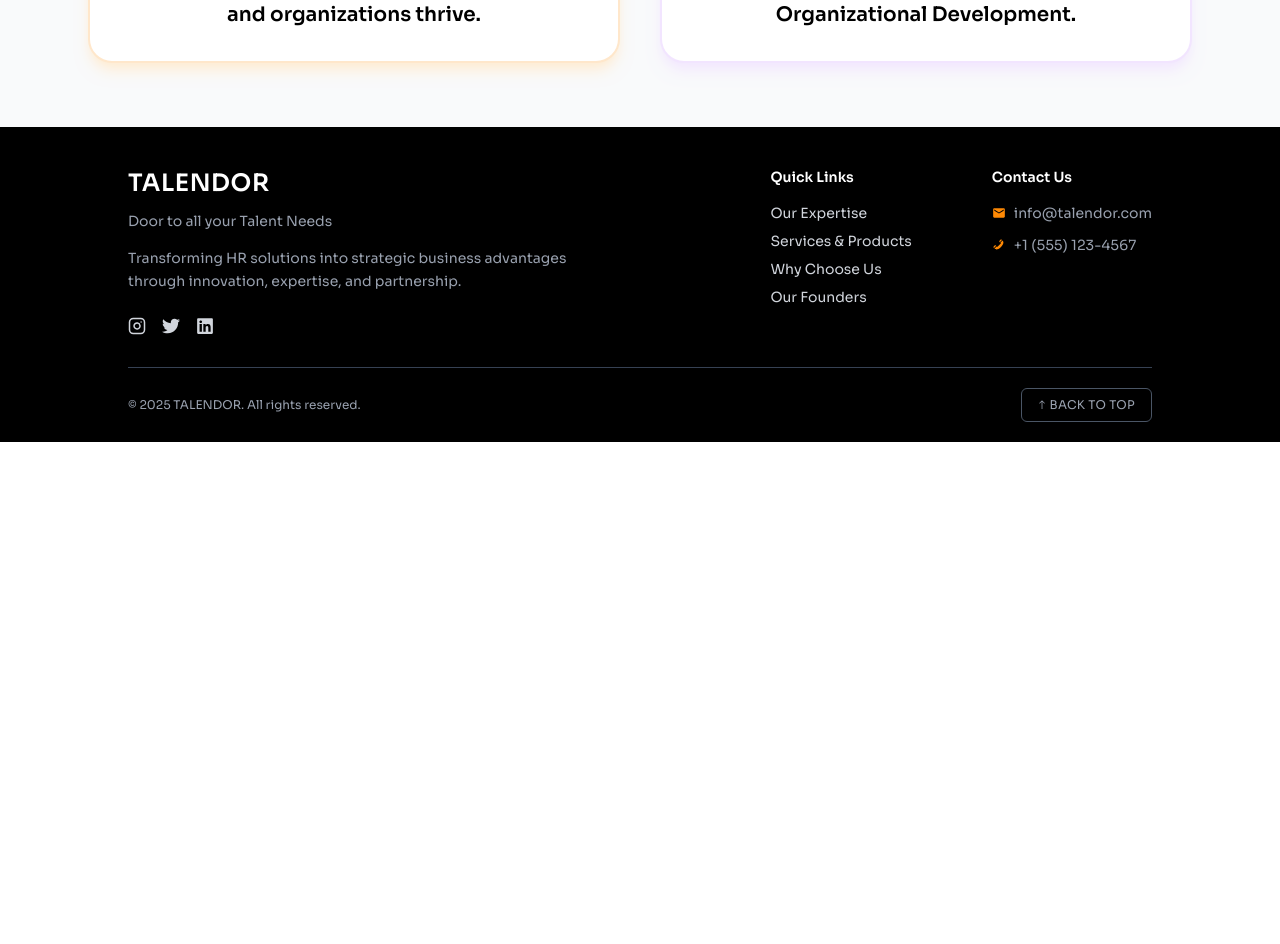
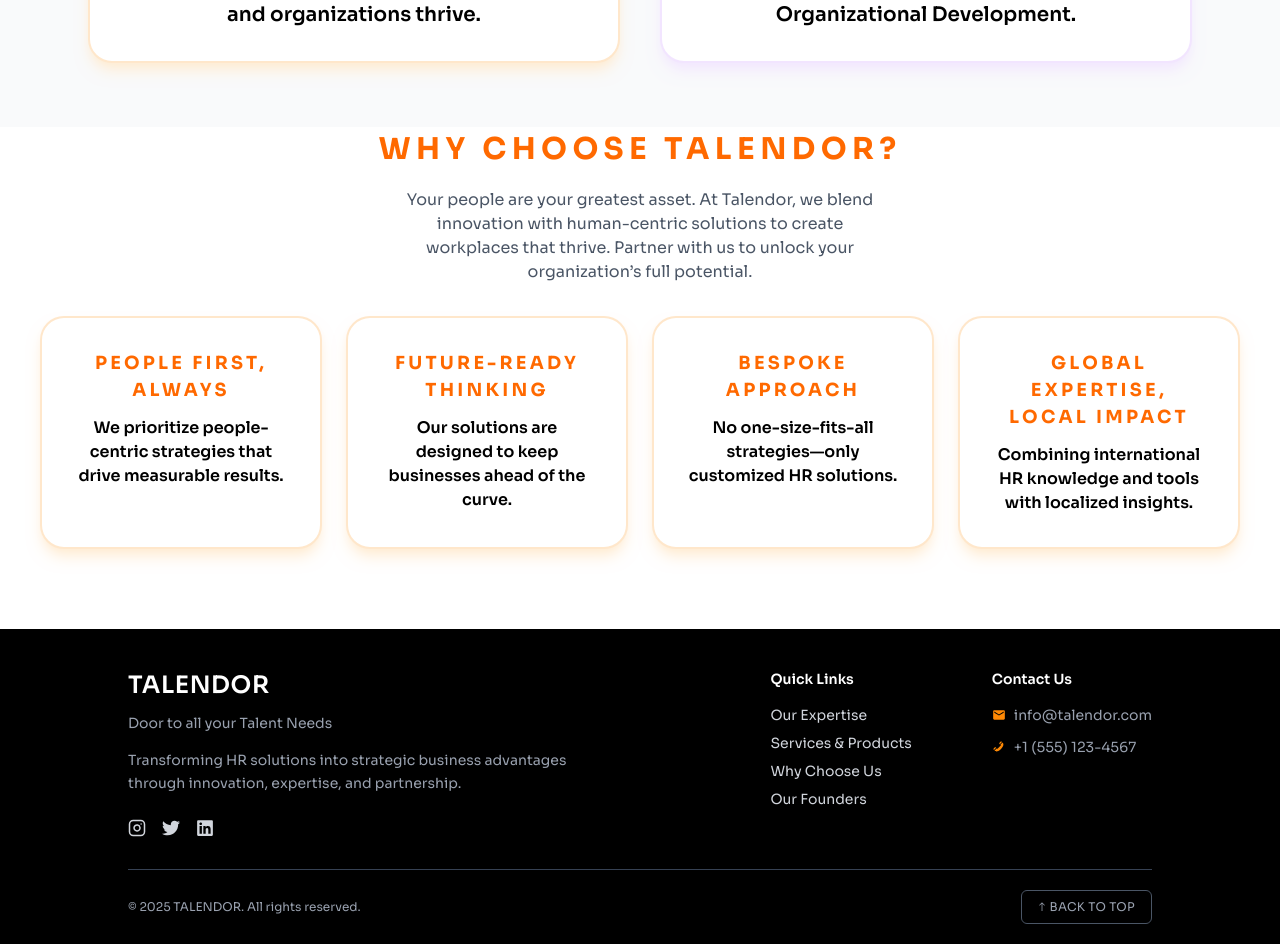
Before and after one commit to shwetavishwakarma00/Talendor, a Next.js app: page /aboutus in a window 1280 px wide. Shown: the part 766-1710 px from the top of the page. Before the commit the page ends 1208 px from the top, so only its background shows below. Built offline with nearby package versions, Linux system fonts and the light colour scheme.

Commit message:
why choose us done

```diff
--- a/src/app/aboutus/page.js
+++ b/src/app/aboutus/page.js
@@ -1,6 +1,26 @@
 "use client";
+import { motion } from "framer-motion";
 
 export default function AboutTalendor() {
+ const values = [
+  {
+    title: "People First, Always",
+    description: "We prioritize people-centric strategies that drive measurable results."
+  },
+  {
+    title: "Future-Ready Thinking",
+    description: "Our solutions are designed to keep businesses ahead of the curve."
+  },
+  {
+    title: "Bespoke Approach",
+    description: "No one-size-fits-all strategies—only customized HR solutions."
+  },
+  {
+    title: "Global Expertise, Local Impact",
+    description: "Combining international HR knowledge and tools with localized insights."
+  }
+];
+
   return (
     <main className="min-h-screen bg-white text-black">
       {/* HERO SECTION */}
@@ -128,6 +148,30 @@ export default function AboutTalendor() {
           </div>
         </div>
       </section>
+      <section>
+         <div>
+           <h2 className="text-[20px] md:text-[30px] font-bold uppercase tracking-[0.18em] text-orange-500 text-center">WHY CHOOSE TALENDOR?</h2>
+         </div>
+         <div className="flex justify-center">
+           <p className=" text-center mt-4  text-gray-600 sm:text-base md:w-[500px] w-[300px] ">Your people are your greatest asset. At Talendor, we
+                blend innovation with human-centric solutions to create
+                workplaces that thrive. Partner with us to unlock your
+                organization’s full potential.
+           </p>
+         </div>
+         <div className="mt-8 grid grid-cols-1 sm:grid-cols-2 lg:grid-cols-4 gap-6 px-5 md:px-10">
+             {
+               values.map((item )=>(
+                 < motion.div
+                  whileHover={{scale : 1.1 }}
+                 className="rounded-3xl border-2 border-orange-200/60 bg-white p-6 sm:p-8 shadow-lg shadow-orange-100 text-center md:mb-20 mb-5 ">
+                  <h3 className="text-[16px] sm:text-[18px] font-bold uppercase tracking-[0.18em] text-orange-500">{item.title} </h3>
+                  <p className="mt-3 text-[16px]  font-semibold text-black">{item.description}</p>
+                </motion.div>
+              ))
+             }
+         </div>
+      </section>
     </main>
   );
 }
--- a/src/app/globals.css
+++ b/src/app/globals.css
@@ -41,3 +41,7 @@ body {
 /* Fonts */
 .font-heading { font-family: var(--font-sora); }
 .font-para { font-family: var(--font-manrope); }
+
+html, body {
+  overflow-x: hidden;
+}
--- a/src/components/Founders.jsx
+++ b/src/components/Founders.jsx
@@ -16,14 +16,21 @@ const Founders = () => {
     return () => clearInterval(timer);
   }, []);
 
-  const variants = {
-    enter: { opacity: 0, x: 100 },
-    center: { opacity: 1, x: 0 },
-    exit: { opacity: 0, x: -100 },
-  };
+ const variants = {
+  enter: {
+    opacity: 0,
+    x: typeof window !== "undefined" && window.innerWidth < 768 ? 40 : 100,
+  },
+  center: { opacity: 1, x: 0 },
+  exit: {
+    opacity: 0,
+    x: typeof window !== "undefined" && window.innerWidth < 768 ? -40 : -100,
+  },
+};
+
 
   return (
-    <section className="px-4 md:px-10 py-10 md:py-20 bg-gradient-to-b from-gray-300 to-white overflow-hidden">
+    <section className="px-4 md:px-10 py-10 md:py-20 bg-gradient-to-b from-gray-300 to-white overflow-x-hidden">
   <div className="relative w-full flex justify-center overflow-hidden">
 
     <AnimatePresence mode="wait">
@@ -40,7 +47,7 @@ const Founders = () => {
         <div className="flex flex-col md:flex-row bg-white rounded-xl shadow-lg overflow-hidden w-full max-w-4xl">
 
           {/* Image */}
-          <div className="w-full md:w-1/3 md:h-30 md:h-full ">
+          <div className="w-full md:w-1/3 h-80 md:h-auto ">
             <img
               src={founders.founders[index].image}
               alt={founders.founders[index].name}
--- a/temp_backup/[slug]/page.js
+++ /dev/null
@@ -1,124 +0,0 @@
-'use client'
-import React from 'react'
-import data from '@/data/founders.json'
-import { useParams } from 'next/navigation'
-
-const FounderPage = () => {
-  const { slug } = useParams()
-  const founder = data.founders.find((f) => f.slug === slug)
-
-  if (!founder) {
-    return (
-      <section className="min-h-screen bg-gradient-to-br from-slate-50 to-blue-50 py-20">
-        <div className="max-w-4xl mx-auto px-6 text-center">
-          <h1 className="text-4xl font-bold text-gray-900 mb-4">Founder Not Found</h1>
-          <p className="text-xl text-gray-600">Please check the URL or select from our founders list.</p>
-        </div>
-      </section>
-    )
-  }
-
-  return (
-    <section className="min-h-screen bg-gradient-to-br from-slate-50 via-white to-blue-50">
-      <div className="max-w-6xl mx-auto px-6 py-20">
-        {/* Hero Section */}
-        <div className="text-center mb-20">
-          <div className="inline-block w-32 h-32 md:w-40 md:h-40 bg-gradient-to-r from-blue-500 to-purple-600 rounded-full shadow-2xl mb-8 overflow-hidden ring-4 ring-white/50">
-            <img
-              src={founder.image}
-              alt={founder.name}
-              className="w-full h-full object-cover"
-            />
-          </div>
-          <h1 className="text-4xl md:text-5xl font-bold bg-gradient-to-r from-gray-900 to-gray-700 bg-clip-text text-transparent mb-4">
-            {founder.name}
-          </h1>
-          <p className="text-xl md:text-2xl text-gray-700 font-semibold mb-6">
-            {founder.title}
-          </p>
-          <div className="flex flex-wrap justify-center gap-4 text-sm md:text-base text-gray-600 max-w-2xl mx-auto">
-            {founder.description.map((desc, index) => (
-              <p key={index} className="bg-white/70 backdrop-blur-sm px-6 py-3 rounded-2xl shadow-lg border border-white/50">
-                {desc}
-              </p>
-            ))}
-          </div>
-        </div>
-
-        <div className="grid md:grid-cols-2 gap-12 items-start">
-          {/* Experience Summary */}
-          <div className="space-y-8">
-            <div className="bg-white/80 backdrop-blur-sm rounded-3xl p-8 shadow-xl border border-white/50 sticky top-8">
-              <h2 className="text-3xl font-bold text-gray-900 mb-6 flex items-center gap-3">
-                <div className="w-3 h-3 bg-gradient-to-r from-blue-500 to-purple-500 rounded-full" />
-                Professional Journey
-              </h2>
-              <div className="space-y-4">
-                {founder.experienceSummary.map((item, index) => (
-                  <div key={index} className="group flex items-start gap-4 p-4 hover:bg-blue-50 rounded-2xl transition-all duration-300 hover:scale-[1.02] hover:shadow-md">
-                    <div className="w-2 h-2 bg-blue-500 rounded-full mt-2 flex-shrink-0 opacity-0 group-hover:opacity-100 transition-all duration-300" />
-                    <p className="text-gray-700 leading-relaxed">{item}</p>
-                  </div>
-                ))}
-              </div>
-            </div>
-          </div>
-
-          {/* Continuous Learning */}
-          <div className="space-y-8">
-            <div className="bg-gradient-to-br from-emerald-500/10 to-blue-500/10 backdrop-blur-sm rounded-3xl p-8 shadow-xl border border-emerald-200/50">
-              <h2 className="text-3xl font-bold text-gray-900 mb-6 flex items-center gap-3">
-                <div className="w-3 h-3 bg-gradient-to-r from-emerald-500 to-teal-500 rounded-full" />
-                Continuous Learning
-              </h2>
-              <div className="grid grid-cols-1 md:grid-cols-2 gap-4">
-                {founder.continuousLearning.map((item, index) => (
-                  <div key={index} className="group bg-white/60 backdrop-blur-sm p-5 rounded-2xl border border-white/50 hover:bg-white hover:shadow-lg transition-all duration-300 hover:-translate-y-1">
-                    <p className="font-semibold text-gray-800 group-hover:text-emerald-700">{item}</p>
-                  </div>
-                ))}
-              </div>
-            </div>
-
-            {/* Contact */}
-            <div className="bg-gradient-to-r from-purple-500/10 to-pink-500/10 backdrop-blur-sm rounded-3xl p-8 shadow-xl border border-purple-200/50">
-              <h3 className="text-2xl font-bold text-gray-900 mb-6">Get In Touch</h3>
-              <div className="space-y-4">
-                <a
-                  href={`tel:${founder.contact.mobile}`}
-                  className="group flex items-center gap-3 p-5 bg-white/80 backdrop-blur-sm rounded-2xl border border-white/50 hover:bg-white hover:shadow-lg transition-all duration-300 hover:-translate-y-1"
-                >
-                  <div className="w-12 h-12 bg-gradient-to-r from-green-500 to-emerald-600 rounded-2xl flex items-center justify-center shadow-lg group-hover:scale-110 transition-transform duration-300">
-                    <svg className="w-6 h-6 text-white" fill="currentColor" viewBox="0 0 20 20">
-                      <path d="M2 3a1 1 0 011-1h2.153a1 1 0 01.986.836l.74 4.435a1 1 0 01-.54 1.06l-1.548.773a11.037 11.037 0 006.105 6.105l.774-1.548a1 1 0 011.059-.54l4.435.74a1 1 0 01.836.986V17a1 1 0 01-1 1h-2C7.82 18 2 12.18 2 5V3z"/>
-                    </svg>
-                  </div>
-                  <div>
-                    <p className="text-sm text-gray-600">Mobile</p>
-                    <p className="font-semibold text-lg text-gray-900">{founder.contact.mobile}</p>
-                  </div>
-                </a>
-                <a
-                  href={`mailto:${founder.contact.email}`}
-                  className="group flex items-center gap-3 p-5 bg-white/80 backdrop-blur-sm rounded-2xl border border-white/50 hover:bg-white hover:shadow-lg transition-all duration-300 hover:-translate-y-1"
-                >
-                  <div className="w-12 h-12 bg-gradient-to-r from-blue-500 to-indigo-600 rounded-2xl flex items-center justify-center shadow-lg group-hover:scale-110 transition-transform duration-300">
-                    <svg className="w-6 h-6 text-white" fill="currentColor" viewBox="0 0 20 20">
-                      <path fillRule="evenodd" d="M2.166 4.999A11.954 11.954 0 0010 1.944 11.954 11.954 0 0017.834 5c.11.65.166 1.32.166 2.001 0 5.225-3.34 9.67-8 11.317C5.34 16.67 2 12.225 2 7c0-.682.057-1.35.166-2.001zm11.541 3.708a1 1 0 00-1.414-1.414L9 10.586 7.707 9.293a1 1 0 00-1.414 1.414l2 2a1 1 0 001.414 0l4-4z" clipRule="evenodd" />
-                    </svg>
-                  </div>
-                  <div>
-                    <p className="text-sm text-gray-600">Email</p>
-                    <p className="font-semibold text-lg text-gray-900">{founder.contact.email}</p>
-                  </div>
-                </a>
-              </div>
-            </div>
-          </div>
-        </div>
-      </div>
-    </section>
-  )
-}
-
-export default FounderPage
```
Also changed, not shown: temp_backup/page.js (deleted).
